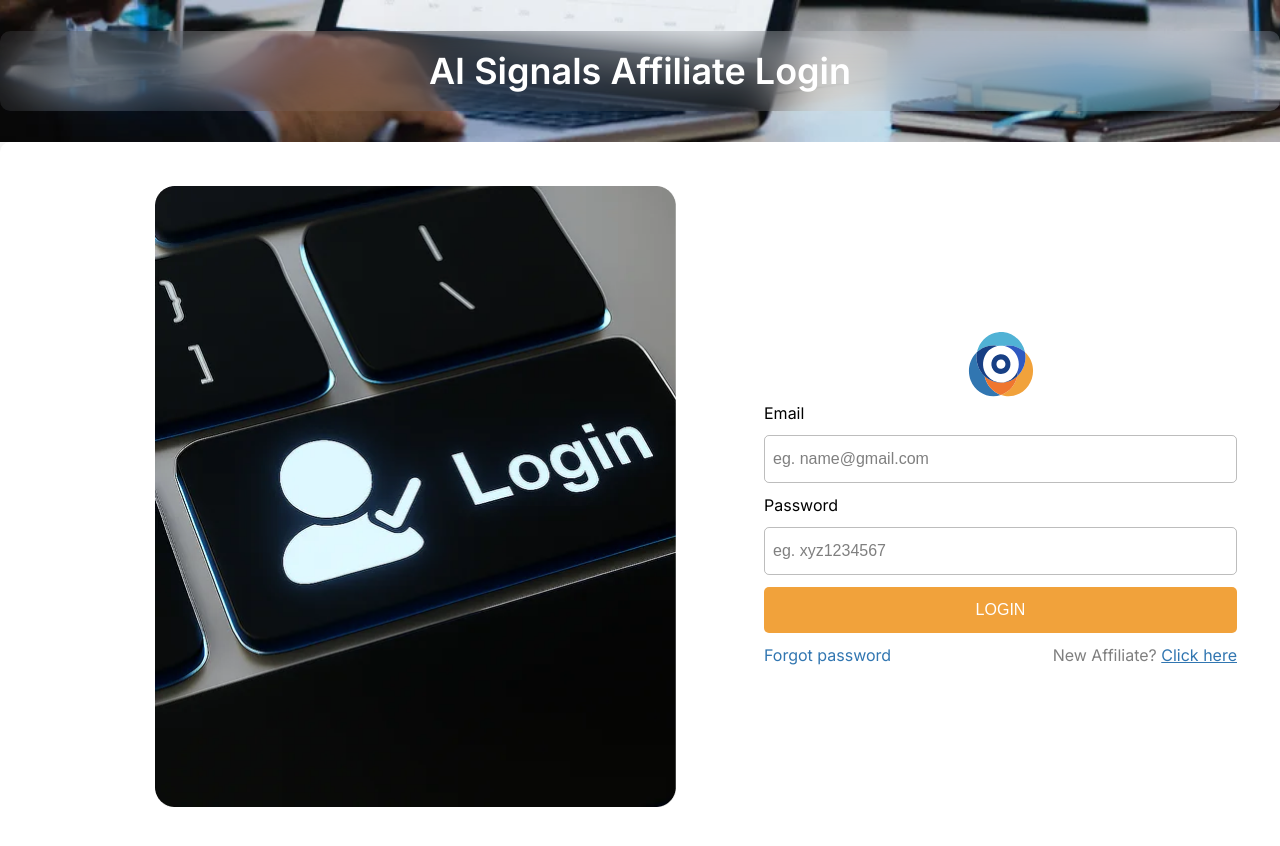
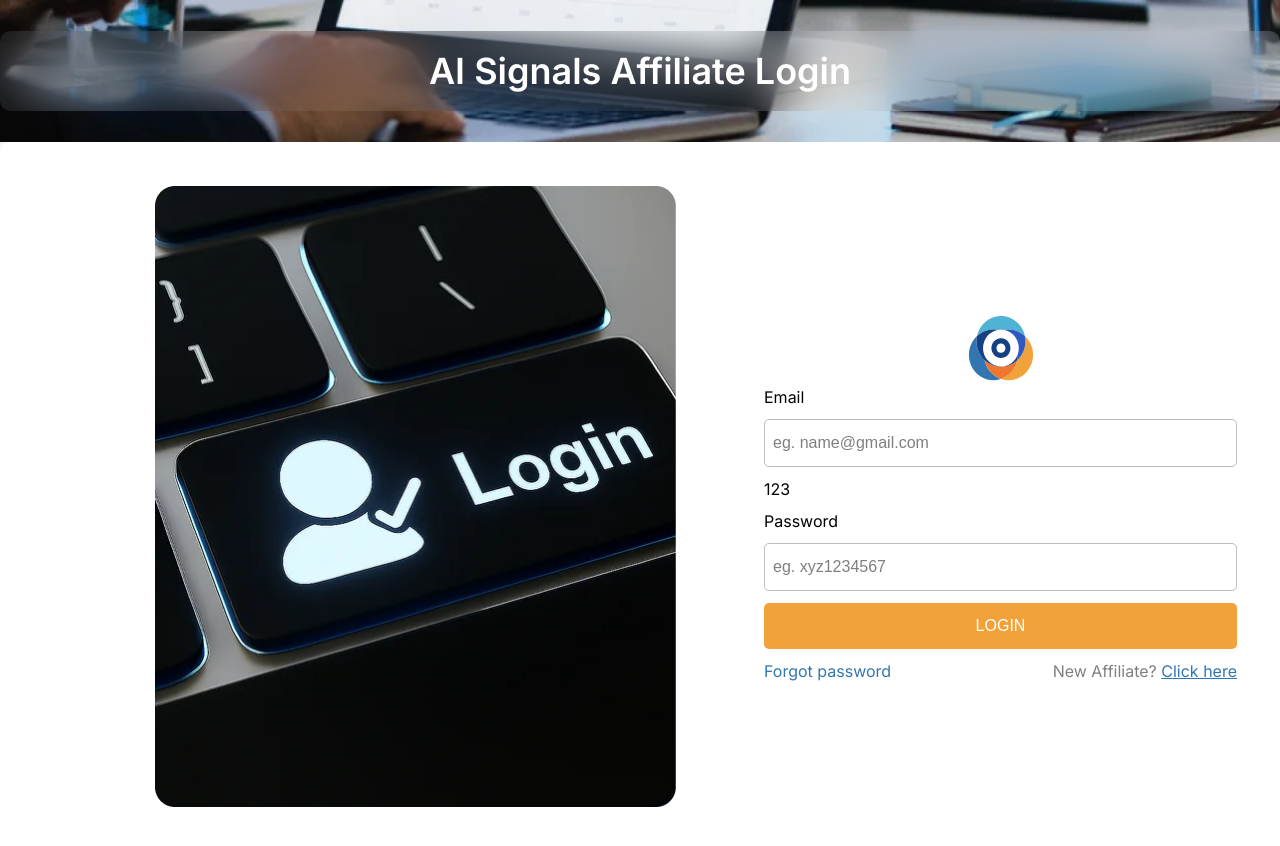
Before and after one commit to dev-ai-signals/affiliate-dashboard, a Vue app: page /login in a window 1280 px wide. Shown: the top 846 px of the page. Built offline with nearby package versions, Linux system fonts and the light colour scheme.

Commit message:
added label 123

```diff
--- a/src/pages/Login.vue
+++ b/src/pages/Login.vue
@@ -16,6 +16,8 @@
         <form class="login__form" @submit.prevent="handleSubmit">
           <label>Email</label>
           <input v-model="email" type="email" placeholder="eg. name@gmail.com" />
+
+          <label>123</label>
 
           <label>Password</label>
           <input v-model="password" type="password" placeholder="eg. xyz1234567" />
```
